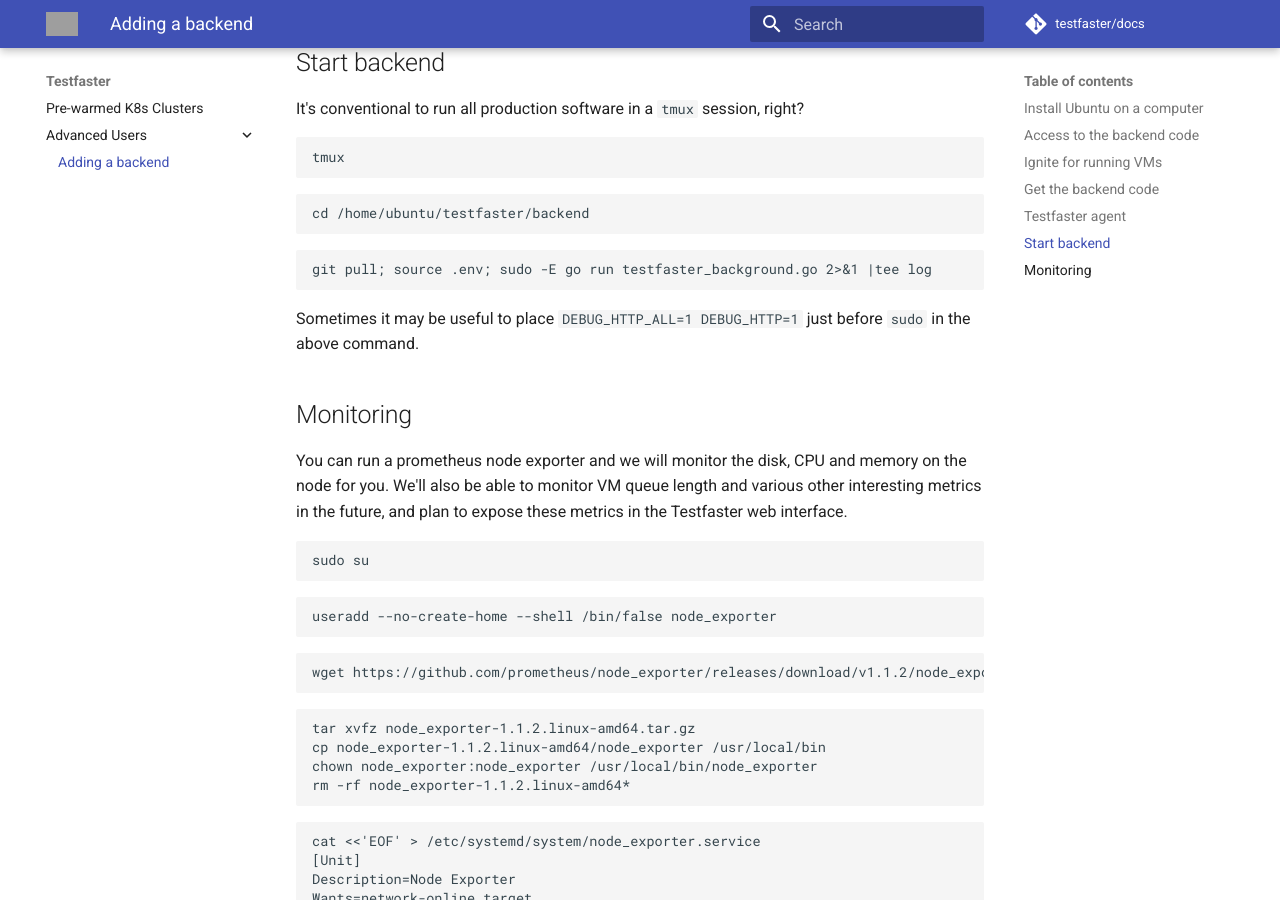
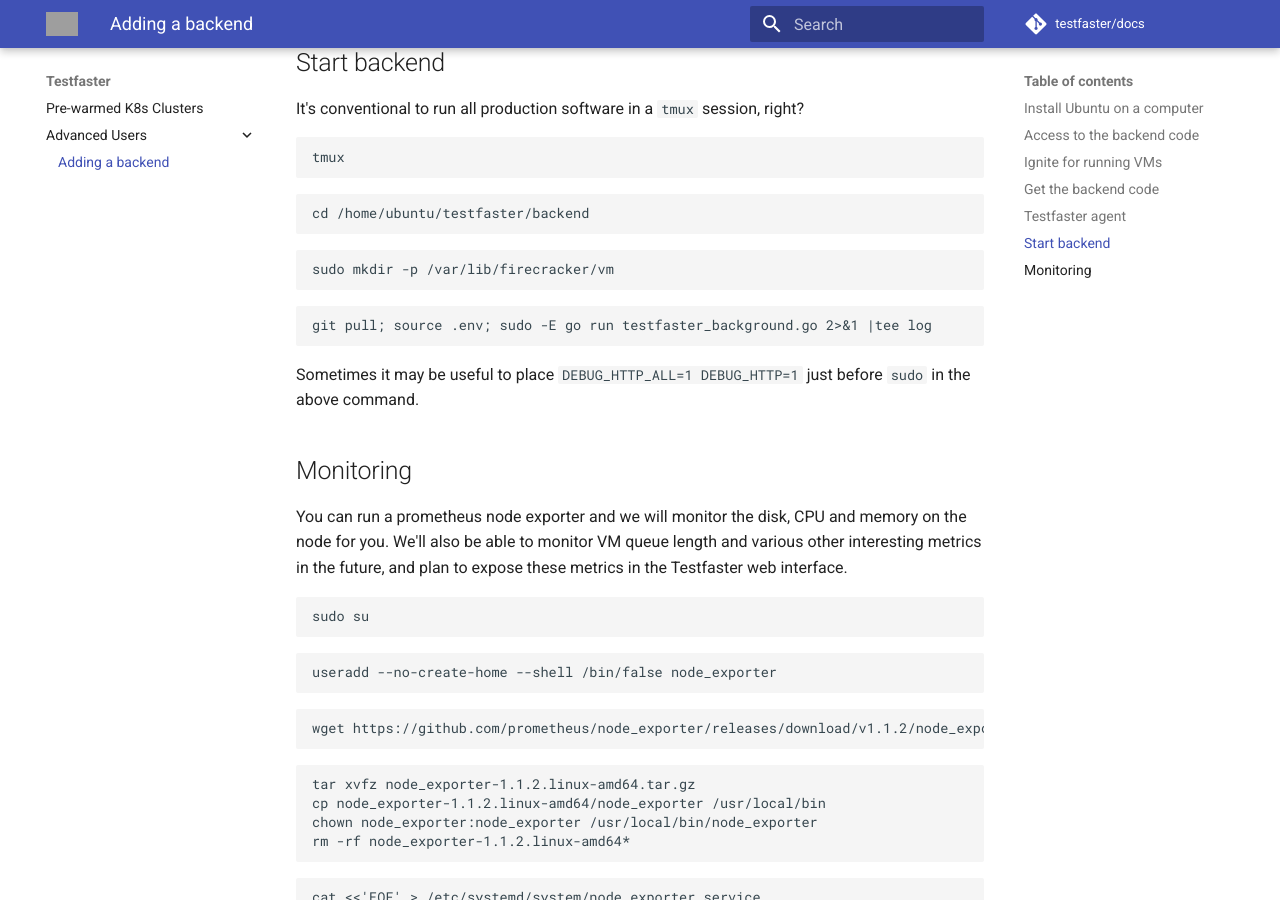
Before and after one commit to testfaster/docs, an MkDocs documentation site: the page built from docs/advanced/add-backend.md, in a window 1280 px wide and 900 px high, scrolled down 2260 px. Built offline with MkDocs 1.6.1 and Material for MkDocs 9.7.7, drawn with Linux system fonts in a browser that asks for light colours; comment, search, counter and statistics services are not loaded; grey boxes are pictures that could not be loaded.

Commit message:
need to do this

````diff
--- a/docs/advanced/add-backend.md
+++ b/docs/advanced/add-backend.md
@@ -114,6 +114,10 @@ cd /home/ubuntu/testfaster/backend
 ```
 
 ```
+sudo mkdir -p /var/lib/firecracker/vm
+```
+
+```
 git pull; source .env; sudo -E go run testfaster_background.go 2>&1 |tee log
 ```
 
````
